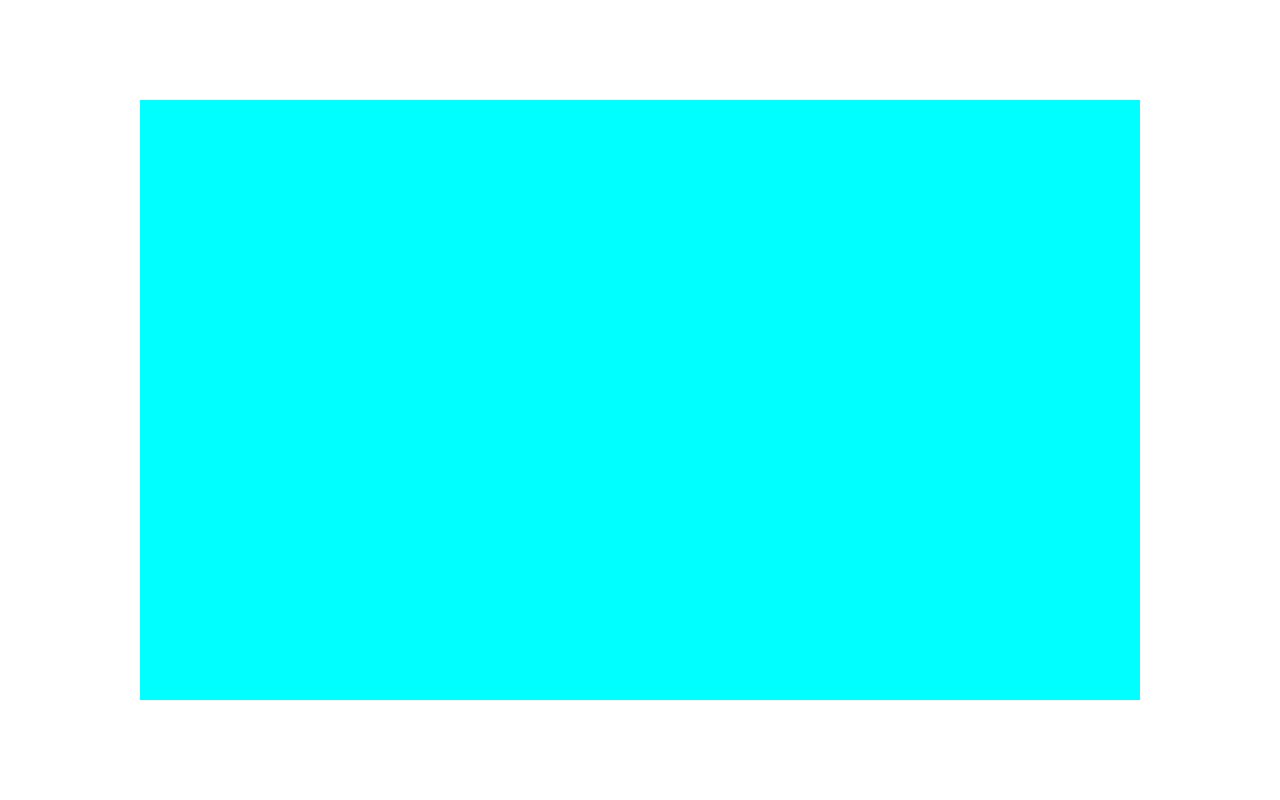
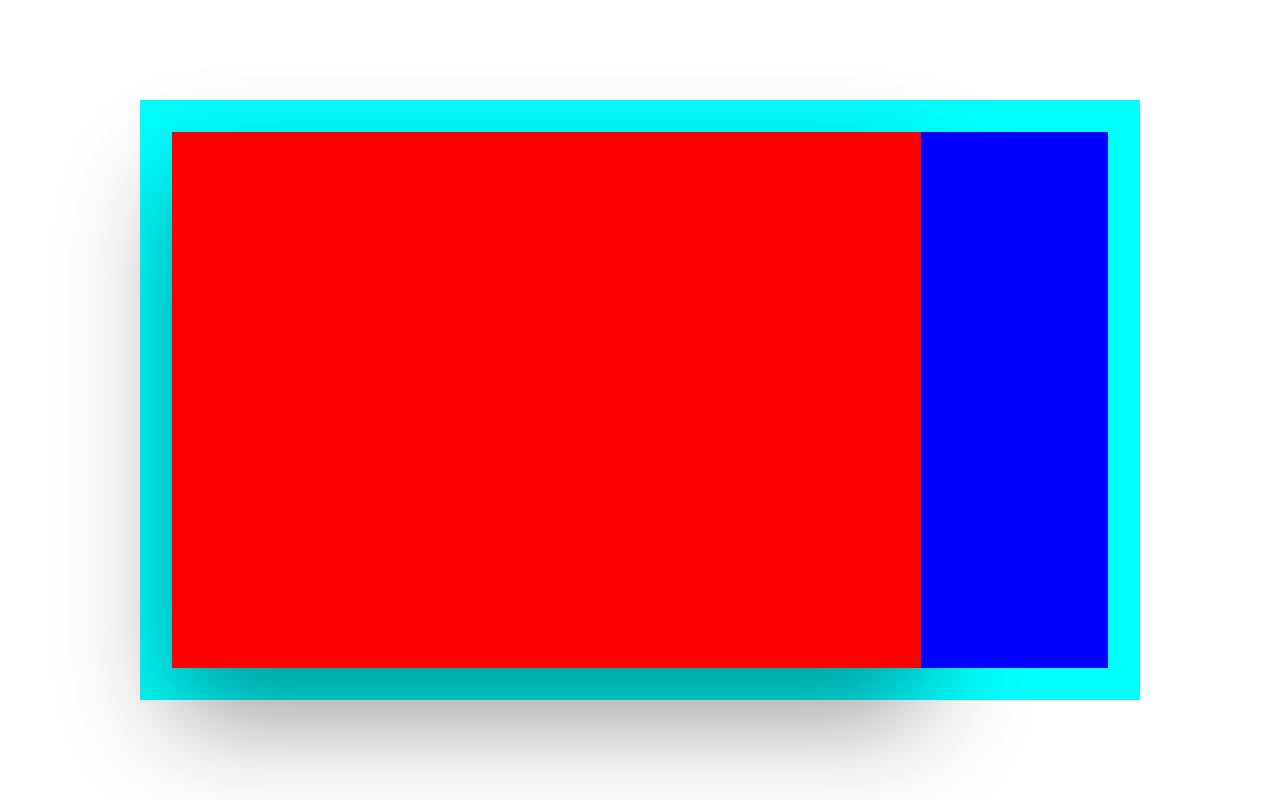
Before and after one commit to DarioEsposito89/js-array-objects-carousel, a plain HTML site: page index.html in a window 1280 px wide. Drawn offline with Linux system fonts and the light colour scheme.

Commit message:
impostato left-container e right-container

```diff
--- a/index.html
+++ b/index.html
@@ -12,7 +12,13 @@
 <body >
     <main>
         <div class="carousel">
+            <div id="left-container">
 
+            </div>
+
+            <div id="right-container">
+
+            </div>
         </div>
     </main>
     <script src="script.js"></script>
--- a/style.css
+++ b/style.css
@@ -19,3 +19,20 @@ body {
     padding: 2rem;
     background-color: aqua;
 }
+
+#left-container {
+    height: 100%;
+    width: 80%;
+    position: relative;
+    box-shadow: 0px 50px 100px rgba(0, 0, 0, 0.4);
+    background-color: red;
+}
+
+#right-container {
+    height: 100%;
+    width: 20%;
+    display: flex;
+    flex-direction: column;
+    position: relative;
+    background-color: blue;
+}
```
